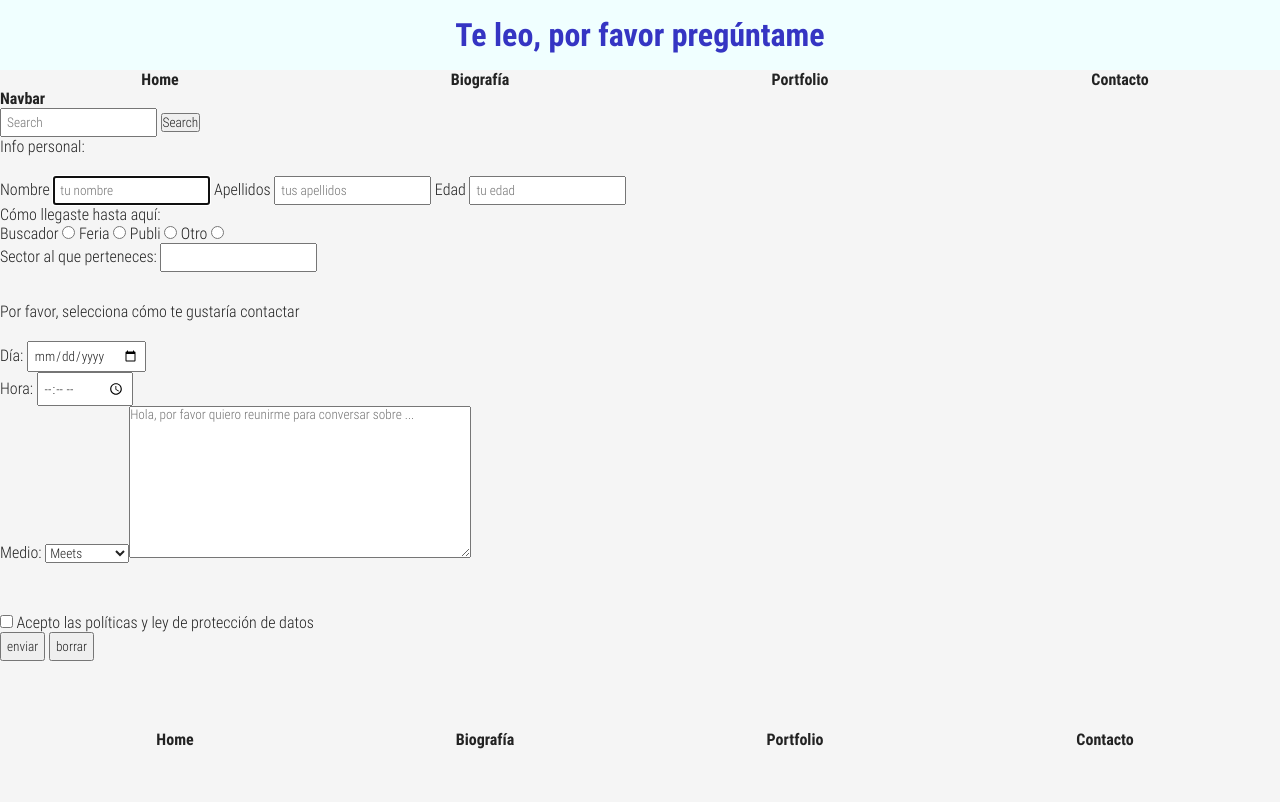
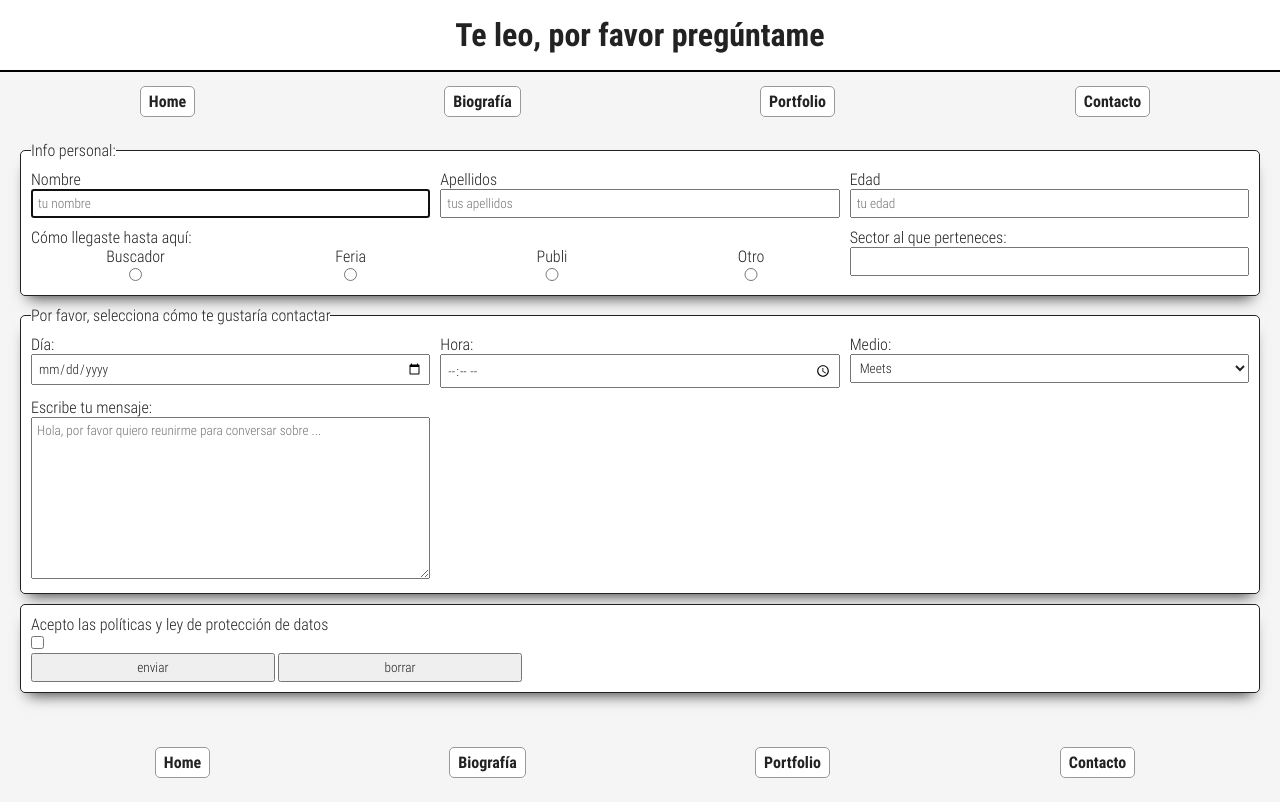
Before and after one commit to pafz/thebridge_rampup, a plain HTML site: page portfolio-main/pages/contacto.html in a window 1280 px wide. Drawn offline with Linux system fonts and the light colour scheme.

Commit message:
portfolio & contact done

```diff
--- a/portfolio-main/pages/contacto.html
+++ b/portfolio-main/pages/contacto.html
@@ -1,10 +1,10 @@
 <!DOCTYPE html>
 <html lang="es">
   <head>
-    <meta charset="UTF-8">
-    <meta http-equiv="X-UA-Compatible" content="IE=edge">
-    <meta name="viewport" content="width=device-width, initial-scale=1.0">
-    <link rel="stylesheet" href="./../styles/main.css">
+    <meta charset="UTF-8" />
+    <meta http-equiv="X-UA-Compatible" content="IE=edge" />
+    <meta name="viewport" content="width=device-width, initial-scale=1.0" />
+    <link rel="stylesheet" href="./../styles/main.css" />
     <title>contacto</title>
   </head>
   <body>
@@ -25,75 +25,103 @@
             <a href="./contacto.html">Contacto</a>
           </li>
         </ul>
-
-        <div class="mx-auto">
-          <a class="navbar-brand " href="#">Navbar</a>
-      </div>
-
-        <form class="search-index">
-        <input type="search" name="search" id="search" placeholder="Search">
-        <button type="submit">Search</button>
-        </form>
       </nav>
     </header>
     <main>
-       <!-- al menos un formulario -->
+      <div class="container">
         <form action="" method="GET">
-          <!-- action??? -->
-          <fieldset>
+          <fieldset class="card grid">
             <legend>Info personal:</legend>
-             <div class="contact-info">
+            <div>
               <label for="name">Nombre</label>
-                <input type="text" name="name" id="name" placeholder="tu nombre" tabindex="1" autofocus>
+              <input
+                type="text"
+                name="name"
+                id="name"
+                placeholder="tu nombre"
+                tabindex="1"
+                autofocus
+              />
+            </div>
+            <div>
               <label for="surname">Apellidos</label>
-                <input type="text" name="surname" id="surname" placeholder="tus apellidos" tabindex="2">
+              <input
+                type="text"
+                name="surname"
+                id="surname"
+                placeholder="tus apellidos"
+                tabindex="2"
+              />
+            </div>
+            <div>
               <label for="age">Edad</label>
-                <input type="number" name="age" id="age" placeholder="tu edad" tabindex="3">
+              <input
+                type="number"
+                name="age"
+                id="age"
+                placeholder="tu edad"
+                tabindex="3"
+              />
             </div>
-             <div class="contact-llegaste">
+            <div class="col-2">
               <p>Cómo llegaste hasta aquí:</p>
-                <label for="woman">Buscador</label>
-                <input type="radio" name="gender" id="woman" value="woman" tabindex="4">
-                <label for="man">Feria</label>
-                <input type="radio" name="gender" id="man" value="man">
-                <label for="other">Publi</label>
-                <input type="radio" name="gender" id="other" value="other">
-                <label for="none">Otro</label>
-                <input type="radio" name="gender" id="none" value="none">
+              <div class="flex-container radio-options">
+                <div class="radio-option">
+                  <label for="searchengine">Buscador</label>
+                  <input
+                    type="radio"
+                    name="find"
+                    id="searchengine"
+                    value="searchengine"
+                    tabindex="4"
+                  />
                 </div>
-             <div class="form-field">
+                <div class="radio-option">
+                  <label for="feria">Feria</label>
+                  <input type="radio" name="find" id="feria" value="feria" />
+                </div>
+                <div class="radio-option">
+                  <label for="publi">Publi</label>
+                  <input type="radio" name="find" id="publi" value="publi" />
+                </div>
+                <div class="radio-option">
+                  <label for="other">Otro</label>
+                  <input type="radio" name="find" id="other" value="other" />
+                </div>
+              </div>
+            </div>
+            <div>
               <label for="brand">Sector al que perteneces:</label>
-                <input list="brands" id="brand" name="brand" tabindex="5">
+              <input list="brands" id="brand" name="brand" tabindex="5" />
               <datalist id="brands">
-                   <option value="artista">
-                   <option value="interiorista">
-                   <option value="diseñador">
-                   <option value="arquitecto">
-                   <option value="manufacturera">
-                   <option value="financieras">
-                   <option value="inmobiliarias">
-                   <option value="prensa">
-                   <option value="particular">
-                   <option value="HORECA">
-                   <option value="organismo oficial">
-                   <option value="escuela">
-                   <option value="estudiante">
-                   <option value="otro">
+                <option value="artista"></option>
+                <option value="interiorista"></option>
+                <option value="diseñador"></option>
+                <option value="arquitecto"></option>
+                <option value="manufacturera"></option>
+                <option value="financieras"></option>
+                <option value="inmobiliarias"></option>
+                <option value="prensa"></option>
+                <option value="particular"></option>
+                <option value="HORECA"></option>
+                <option value="organismo oficial"></option>
+                <option value="escuela"></option>
+                <option value="estudiante"></option>
+                <option value="otro"></option>
               </datalist>
             </div>
           </fieldset>
-          <div class="form-how">
-          <fieldset>
+          <fieldset class="card grid">
             <legend>Por favor, selecciona cómo te gustaría contactar</legend>
             <div class="date">
               <label for="date">Día:</label>
-          <input type="date" name="date" id="date" tabindex="6">
+              <input type="date" name="date" id="date" tabindex="6" />
             </div>
             <div class="time">
               <label for="time">Hora:</label>
-          <input type="time" name="time" id="time" tabindex="7">
+              <input type="time" name="time" id="time" tabindex="7" />
             </div>
-          <div class="form-means">
+            <div>
               <label for="means">Medio:</label>
               <select id="means" name="means" tabindex="8">
                 <optgroup label="Virtual">
@@ -111,26 +139,38 @@
                   <option value="4">Apdo.</option>
                   <option value="5">+34 Tfno.</option>
                 </optgroup>
+              </select>
             </div>
-          <div class="message">
+            <div>
               <label for="message">Escribe tu mensaje:</label>
-          <textarea name="message" id="message" cols="50" rows="10" placeholder="Hola, por favor quiero reunirme para conversar sobre ..." tabindex="9"></textarea>
+              <textarea
+                name="message"
+                id="message"
+                cols="50"
+                rows="10"
+                placeholder="Hola, por favor quiero reunirme para conversar sobre ..."
+                tabindex="9"
+              ></textarea>
             </div>
           </fieldset>
-          </div>
-          <fieldset>
-             <div class="politics"></div>
-             <input type="checkbox" name="feeling" id="feeling" tabindex="10">
-             <label for="feeling">Acepto las políticas y ley de protección de datos</label>
+          <fieldset class="card">
+            <label for="accept">
+              Acepto las políticas y ley de protección de datos
+            </label>
+            <input type="checkbox" name="accept" id="accept" tabindex="10" />
+
             <div class="form-actions">
-                <input type="submit" onclick="alert('Mensaje enviado con éxito!')" name="submit" value="enviar" tabindex="11"><!-- alert está ok?-->
-                <input type="reset" name="reset" value="borrar" tabindex="12">
+              <input
+                type="submit"
+                onclick="alert('Mensaje enviado con éxito!')"
+                name="submit"
+                value="enviar"
+                tabindex="11"
+              />
+              <input type="reset" name="reset" value="borrar" tabindex="12" />
             </div>
           </fieldset>
         </form>
-       <!-- qué img??? -->
-       <div class="img-contact">
-          <img src="" alt="">
       </div>
     </main>
     <footer>
--- a/portfolio-main/styles/main.css
+++ b/portfolio-main/styles/main.css
@@ -8,6 +8,20 @@
 
 body {
     background-color: #f5f5f5;
+    height: 100%;
+    position: relative;
+    min-height: 100vh;
+}
+
+main {
+    padding-bottom: 79px;
+}
+
+footer {
+    position: absolute;
+    bottom: 0;
+    width: 100%;
+    bottom: 0;
 }
 
 @font-face {
@@ -32,10 +46,12 @@ h1 {
     margin: 0;
     padding: 1rem;
     width: 100%;
-    color: rgb(53, 53, 195);
+    /* color: rgb(53, 53, 195); */
     text-align: center;
     margin: 0 auto;
-    background-color: azure;
+    background-color: #ffffff;
+    border-bottom: 2px solid black;
+    margin-bottom: 10px;
 }
 
 .box img, .box audio {
@@ -58,18 +74,58 @@ h1 {
     background-color: grey;
 }
 
-fieldset {
+.card {
     padding: 20px 0;
     margin-bottom: 10px;
-    border: 0;
+    border: 1px solid #222222;
+    border-radius: 5px;
+    box-shadow: 0px 10px 14px -8px rgba(0,0,0,0.75);
+    padding: 10px;
+    background-color: #ffffff;
 }
 
-input {
+.grid {
+    display: grid;
+    grid-gap: 10px;
+    grid-template-columns: repeat(1, minmax(0, 1fr));
+}
+
+.col-1 {
+    grid-column: span 1 / span 1;
+}
+
+.col-2 {
+    grid-column: span 2 / span 2;
+}
+
+.col-3 {
+    grid-column: span 3 / span 3;
+}
+
+textarea, input, select {
     padding: 5px;
+    width: 100%;
+}
+
+input[type=checkbox] {
+    width: auto;
+    display: inline;
+}
+
+input[type=submit], input[type=reset] {
+    width: 20%;
+}
+
+label {
+    display: block;
 }
 
 .footer {
     padding: 20px;
+}
+
+nav {
+    padding: 10px;
 }
 
 nav ul {
@@ -83,13 +139,22 @@ nav ul li {
     text-align: center;
 }
 
+.radio-options {
+    flex-direction: row;
+    justify-content: space-around;
+}
+
 a {
     text-decoration: none;
     font-weight: bold;
+    background-color: #ffffff;
+    border: 1px solid #999999;
+    padding: 5px 8px;
+    border-radius: 5px;
 }
 
 a:hover {
-    text-decoration: underline;
+    box-shadow: 0px 10px 14px -8px rgba(0,0,0,0.75);
 }
 
 /*=======================
@@ -105,6 +170,12 @@ a:hover {
     .box {
         width: calc(50% - 10px);
     }
+
+    .grid {
+        display: grid;
+        grid-gap: 10px;
+        grid-template-columns: repeat(2, minmax(0, 1fr));
+    }
 }
 /* 768 */
 
@@ -118,5 +189,11 @@ a:hover {
         flex: 1;
         min-width: 30%;
     }
+
+    .grid {
+        display: grid;
+        grid-gap: 10px;
+        grid-template-columns: repeat(3, minmax(0, 1fr));
+    }
 }
 /* 1200
```
Also changed, not shown: portfolio-main/index.html (+5 -20 lines), portfolio-main/pages/biografia.html (+19 -25 lines), portfolio-main/pages/portfolio.html (+24 -26 lines). Lines whose indentation alone changed are shown as unchanged.
